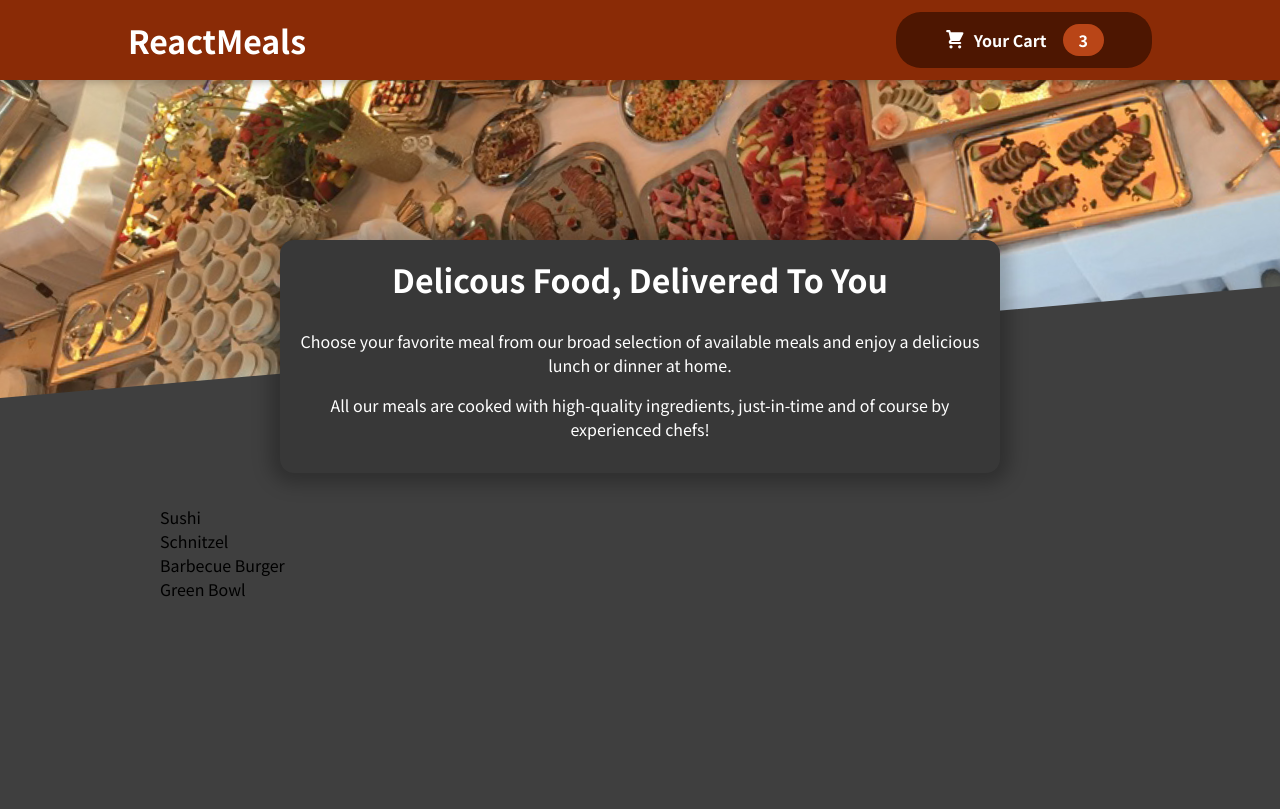
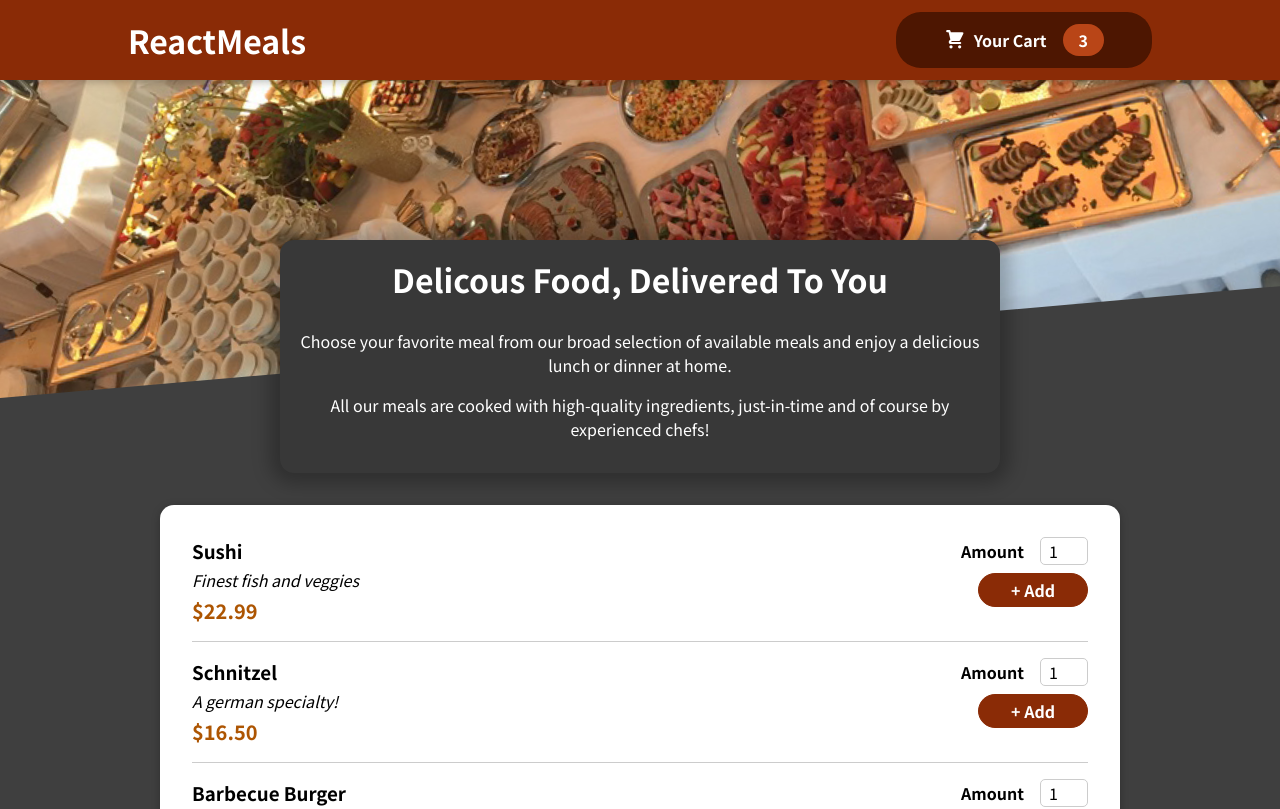
Before and after one commit to Axcelaw/react-food-order, a JavaScript app: page / in a window 1280 px wide. Shown: the top 809 px of the page. Built offline with nearby package versions, Linux system fonts and the light colour scheme.

Commit message:
Created components related to meals.

```diff
--- a/src/components/Meals/AvailableMeals.js
+++ b/src/components/Meals/AvailableMeals.js
@@ -1,3 +1,6 @@
+import Card from "../UI/Card";
+import MealItem from "./MealItem/MealItem";
+
 import classes from "./AvailableMeals.module.css";
 
 const DUMMY_MEALS = [
@@ -28,11 +31,21 @@
 ];
 
 const AvailableMeals = () => {
-  const mealsList = DUMMY_MEALS.map((meal) => <li>{meal.name}</li>);
+  const mealsList = DUMMY_MEALS.map((meal) => (
+    <MealItem
+      id={meal.id}
+      key={meal.id}
+      name={meal.name}
+      description={meal.description}
+      price={meal.price}
+    />
+  ));
 
   return (
     <section className={classes.meals}>
-      <ul>{mealsList}</ul>
+      <Card>
+        <ul>{mealsList}</ul>
+      </Card>
     </section>
   );
 };
--- /dev/null
+++ b/src/components/Meals/MealItem/MealItem.js
@@ -0,0 +1,21 @@
+import classes from "./MealItem.module.css";
+import MealItemForm from "./MealItemForm";
+
+const MealItem = (props) => {
+  const price = `$${props.price.toFixed(2)}`;
+
+  return (
+    <li className={classes.meal}>
+      <div>
+        <h3>{props.name}</h3>
+        <div className={classes.description}>{props.description}</div>
+        <div className={classes.price}>{price}</div>
+      </div>
+      <div>
+        <MealItemForm id={props.id} />
+      </div>
+    </li>
+  );
+};
+
+export default MealItem;
--- /dev/null
+++ b/src/components/Meals/MealItem/MealItem.module.css
@@ -0,0 +1,22 @@
+.meal {
+  display: flex;
+  justify-content: space-between;
+  margin: 1rem;
+  padding-bottom: 1rem;
+  border-bottom: 1px solid #ccc;
+}
+
+.meal h3 {
+  margin: 0 0 0.25rem 0;
+}
+
+.description {
+  font-style: italic;
+}
+
+.price {
+  margin-top: 0.25rem;
+  font-weight: bold;
+  color: #ad5502;
+  font-size: 1.25rem;
+}
--- /dev/null
+++ b/src/components/Meals/MealItem/MealItemForm.js
@@ -0,0 +1,24 @@
+import Input from "../../UI/Input";
+
+import classes from "./MealItemForm.module.css";
+
+const MealItemForm = (props) => {
+  return (
+    <form className={classes.form}>
+      <Input
+        label="Amount"
+        input={{
+          id: "amount+" + props.id,
+          type: "number",
+          min: "1",
+          max: "5",
+          step: "1",
+          defaultValue: "1",
+        }}
+      />
+      <button>+ Add</button>
+    </form>
+  );
+};
+
+export default MealItemForm;
--- /dev/null
+++ b/src/components/Meals/MealItem/MealItemForm.module.css
@@ -0,0 +1,20 @@
+.form {
+  text-align: right;
+}
+
+.form button {
+  font: inherit;
+  cursor: pointer;
+  background-color: #8a2b06;
+  border: 1px solid #8a2b06;
+  color: white;
+  padding: 0.25rem 2rem;
+  border-radius: 20px;
+  font-weight: bold;
+}
+
+.form button:hover,
+.form button:active {
+  background-color: #641e03;
+  border-color: #641e03;
+}
--- /dev/null
+++ b/src/components/UI/Card.js
@@ -0,0 +1,7 @@
+import classes from "./Card.module.css";
+
+const Card = (props) => {
+  return <div className={classes.card}>{props.children}</div>;
+};
+
+export default Card;
--- /dev/null
+++ b/src/components/UI/Card.module.css
@@ -0,0 +1,6 @@
+.card {
+  padding: 1rem;
+  box-shadow: 0 2px 8px rgba(0, 0, 0, 0.25);
+  border-radius: 14px;
+  background-color: white;
+}
--- /dev/null
+++ b/src/components/UI/Input.js
@@ -0,0 +1,12 @@
+import classes from "./Input.module.css";
+
+const Input = (props) => {
+  return (
+    <div className={classes.input}>
+      <label htmlFor={props.input.id}>{props.label}</label>
+      <input {...props.input} />
+    </div>
+  );
+};
+
+export default Input;
--- /dev/null
+++ b/src/components/UI/Input.module.css
@@ -0,0 +1,18 @@
+.input {
+  display: flex;
+  align-items: center;
+  margin-bottom: 0.5rem;
+}
+
+.input label {
+  font-weight: bold;
+  margin-right: 1rem;
+}
+
+.input input {
+  width: 3rem;
+  border-radius: 5px;
+  border: 1px solid #ccc;
+  font: inherit;
+  padding-left: 0.5rem;
+}
```
